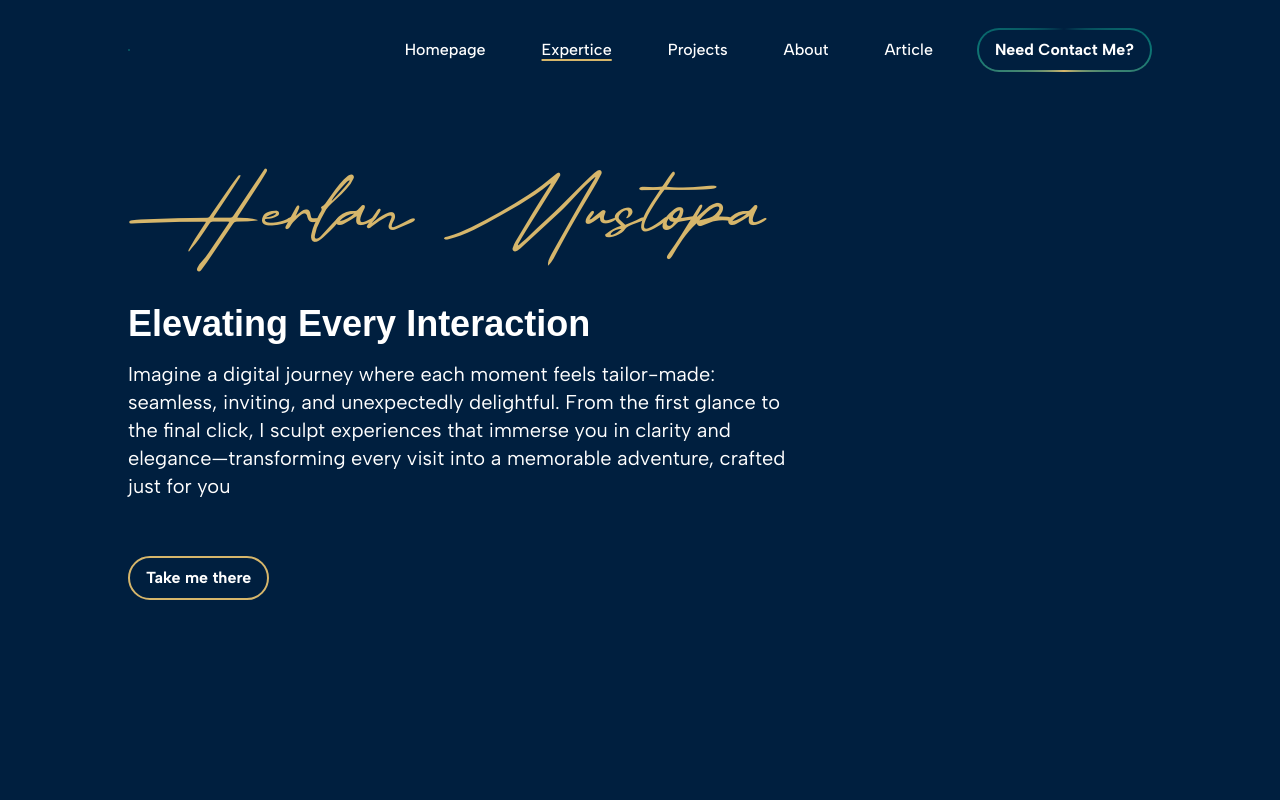
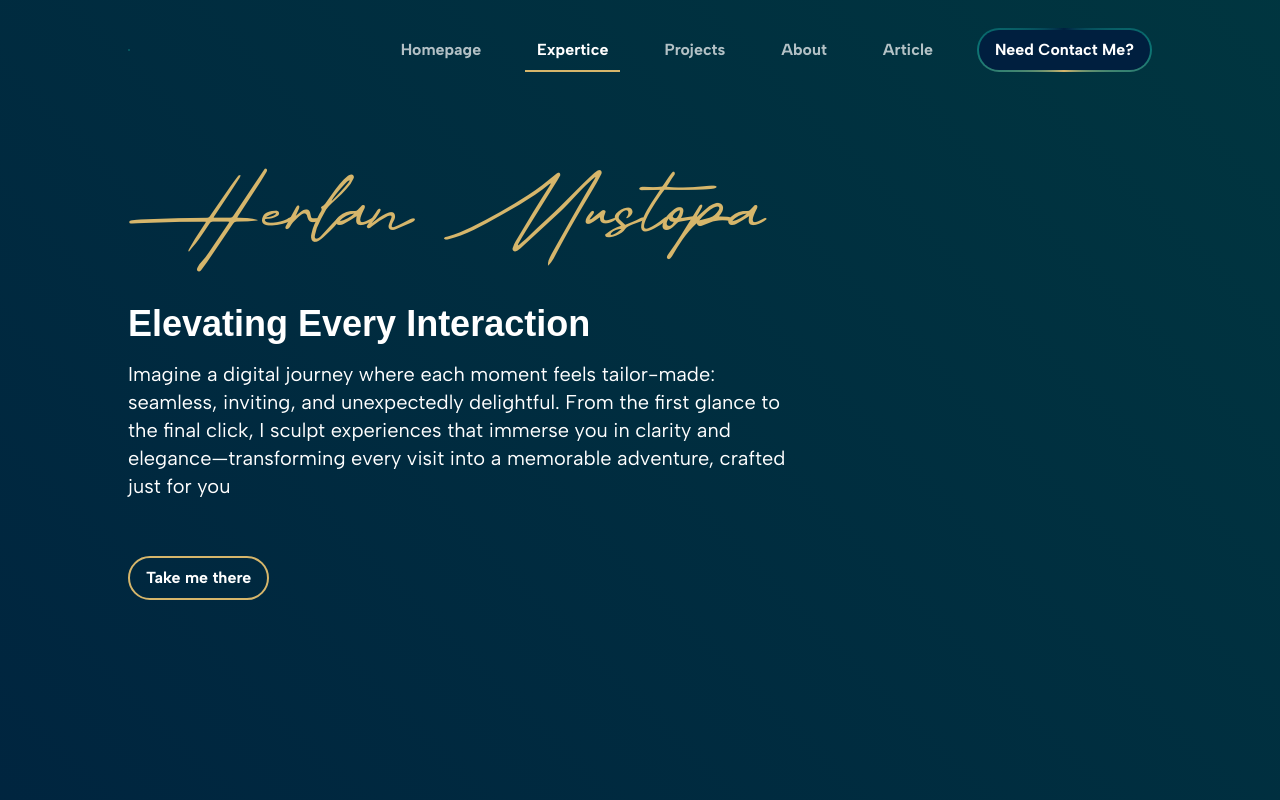
Before and after one commit to herlanmustopa/portofolio, a Next.js app: page / in a window 1280 px wide. Shown: the top 800 px of the page. Built offline with nearby package versions, Linux system fonts and the light colour scheme; a web font is replaced by a local one.

Commit message:
animasi banner

```diff
--- a/app/globals.css
+++ b/app/globals.css
@@ -31,3 +31,22 @@ body {
     text-wrap: balance;
   }
 }
+
+
+.animated-gradient-background {
+  background: linear-gradient(45deg, #0155a9, #001F3F, #004040);
+  background-size: 400% 400%;
+  animation: gradient-animation 15s ease infinite;
+}
+
+@keyframes gradient-animation {
+  0% {
+    background-position: 0% 50%;
+  }
+  50% {
+    background-position: 100% 50%;
+  }
+  100% {
+    background-position: 0% 50%;
+  }
+}
--- a/components/organisms/navbar.tsx
+++ b/components/organisms/navbar.tsx
@@ -16,15 +16,10 @@ const Navbar = () => {
  const handleScrollTo = (targetId: string) => {
    const target = document.getElementById(targetId);
    if (target) {
-      window.removeEventListener("scroll", handleScrollEffect);
-      setActiveSection(targetId);
      window.scrollTo({
        behavior: "smooth",
        top: target.offsetTop - 100,
      });
-      setTimeout(() => {
-        window.addEventListener("scroll", handleScrollEffect);
-      }, 1000);
    }
  };
 
@@ -72,7 +67,6 @@ const Navbar = () => {
           scroll ? "bg-primary" : "bg-transparent"
         )}
       >
-
         <div
           className={cn(
             "absolute top-0 left-0 w-full h-full -z-10 bg-primary transition-opacity duration-300 ease-in-out",
@@ -121,25 +115,36 @@ const Navbar = () => {
               >
                 <ul className="mt-4 flex flex-col p-4 md:mt-0 md:flex-row md:space-x-8 md:border-0 md:p-0 rtl:space-x-reverse items-center">
                   {menuItems.map((item) => (
-                    <li key={item.id}>
+                    <li key={item.id} className="relative">
                       <button
                         onClick={() => handleScrollTo(item.id)}
                         className={cn(
-                          "block rounded px-3 py-2 transition-colors duration-300",
-                          scroll
-                            ? "lg:text-green sm:text-green font-bold"
-                            : "text-white",
+                          "block rounded px-3 py-2 transition-colors duration-300 font-bold",
+                          scroll ? "text-green" : "text-white",
+                          // Sedikit redupkan item yang tidak aktif
                           activeSection === item.id
-                            ? "underline decoration-gold decoration-2 underline-offset-4"
-                            : "hover:underline decoration-gold decoration-2 underline-offset-4"
+                            ? "opacity-100"
+                            : "opacity-70 hover:opacity-100"
                         )}
                       >
                         {item.label}
                       </button>
+
+                      {/* Ini adalah elemen yang akan bergerak */}
+                      {activeSection === item.id && (
+                        <motion.div
+                          className="absolute bottom-[-2px] left-0 right-0 h-[2px] bg-gold"
+                          layoutId="active-underline"
+                          transition={{
+                            type: "spring",
+                            stiffness: 380,
+                            damping: 30,
+                          }}
+                        />
+                      )}
                     </li>
                   ))}
                   <li>
-                    {/* 👇 PERUBAHAN UTAMA ADA DI SINI 👇 */}
                     <div className="animated-border-container group">
                       <div
                         className={cn(
--- a/components/templates/banner.tsx
+++ b/components/templates/banner.tsx
@@ -21,7 +21,10 @@ const textVariant = {
 
 export default function Banner() {
   return (
-    <section id="banner" className="relative h-screen bg-[#001f3f]">
+    <section
+      id="banner"
+      className="relative h-screen animated-gradient-background"
+    >
       <Page className="relative z-10 flex flex-col items-start justify-center h-full text-white">
         {/* Motion container to stagger children */}
         <motion.div
```
Lines whose indentation alone changed are shown as unchanged.
